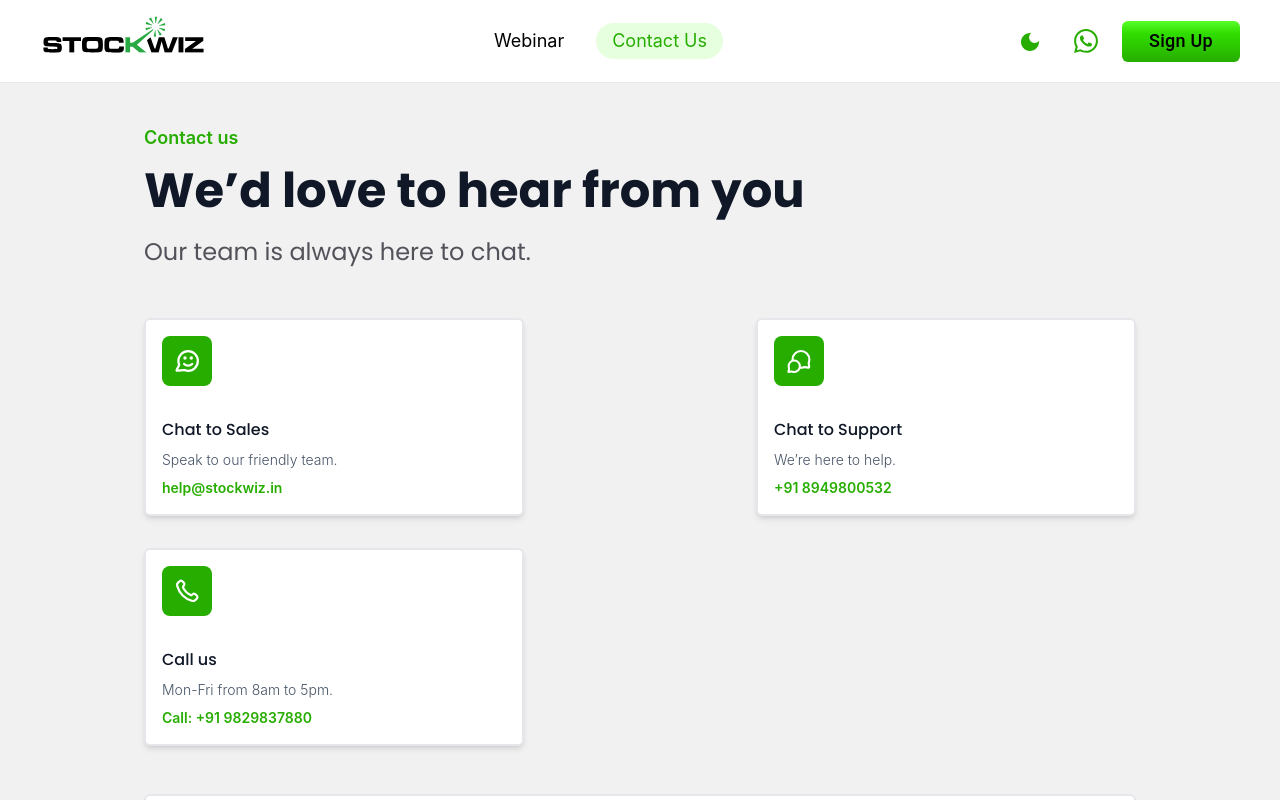
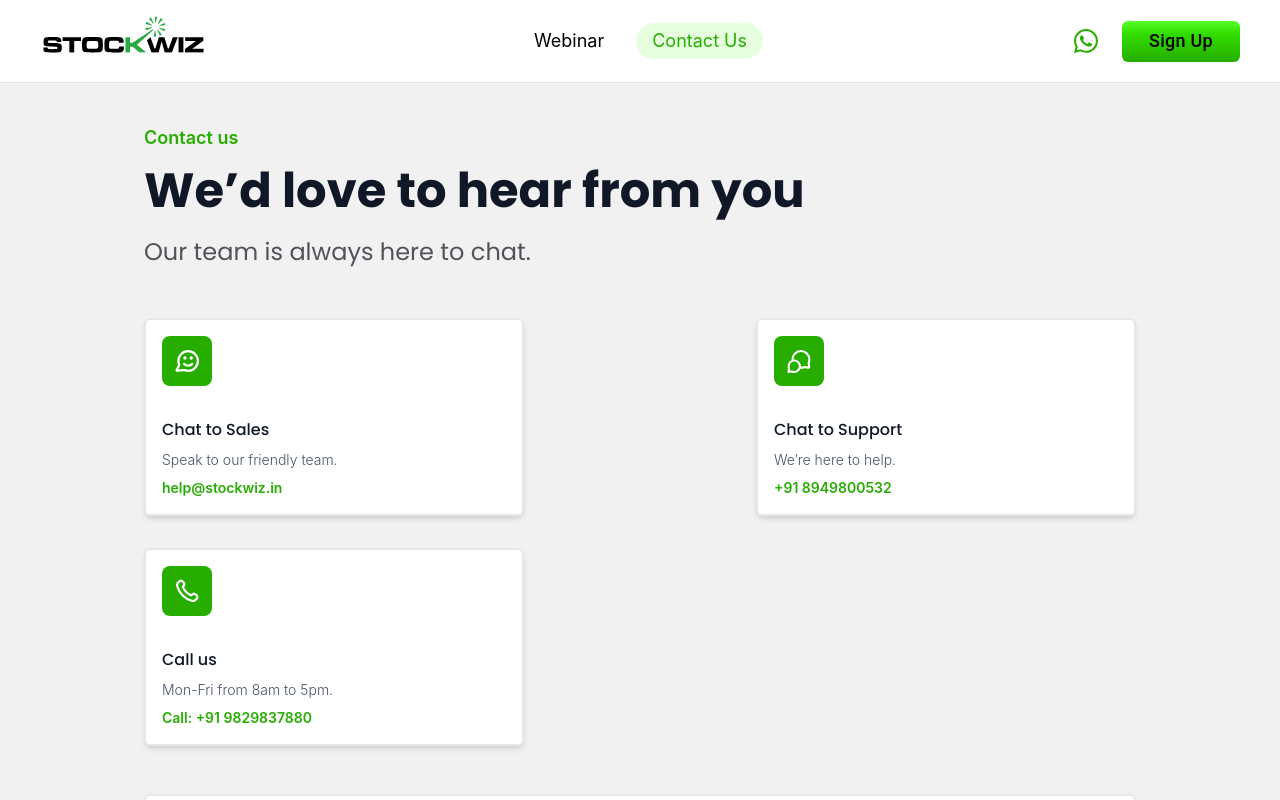
Before and after one commit to vikrantkkk/investing, a React (Vite) app: page /contact in a window 1280 px wide. Shown: the top 800 px of the page. Built offline with nearby package versions, Linux system fonts and the light colour scheme; a web font is replaced by a local one.

Commit message:
shadow remove from pic

```diff
--- a/src/components/Header.jsx
+++ b/src/components/Header.jsx
@@ -53,14 +53,14 @@ const Header = () => {
         </div>
 
         <div className="flex md:gap-6 items-center justify-center">
-          <button
+          {/* <button
             onClick={() => setDarkMode(!darkMode)}
             className={`ml-4 p-2 rounded ${
               darkMode ? "text-figmaGreen" : "text-figmaGreen"
             }`}
           >
             {darkMode ? <LightModeIcon /> : <DarkModeIcon />}
-          </button>
+          </button> */}
           <a
             href="https://wa.me/918949800532"
             target="_blank"
--- a/src/components/Traders.jsx
+++ b/src/components/Traders.jsx
@@ -83,14 +83,13 @@ const Traders = () => {
             <div
               key={`${image.id}-${index}`}
               style={{
-                padding: "5px",
                 textAlign: "center",
               }}
             >
               <img
                 src={image.src}
                 alt={image.alt}
-                className="rounded-lg shadow-lg"
+                className="rounded-lg"
                 style={{
                   width: "100%",
                   height: "auto",
```
